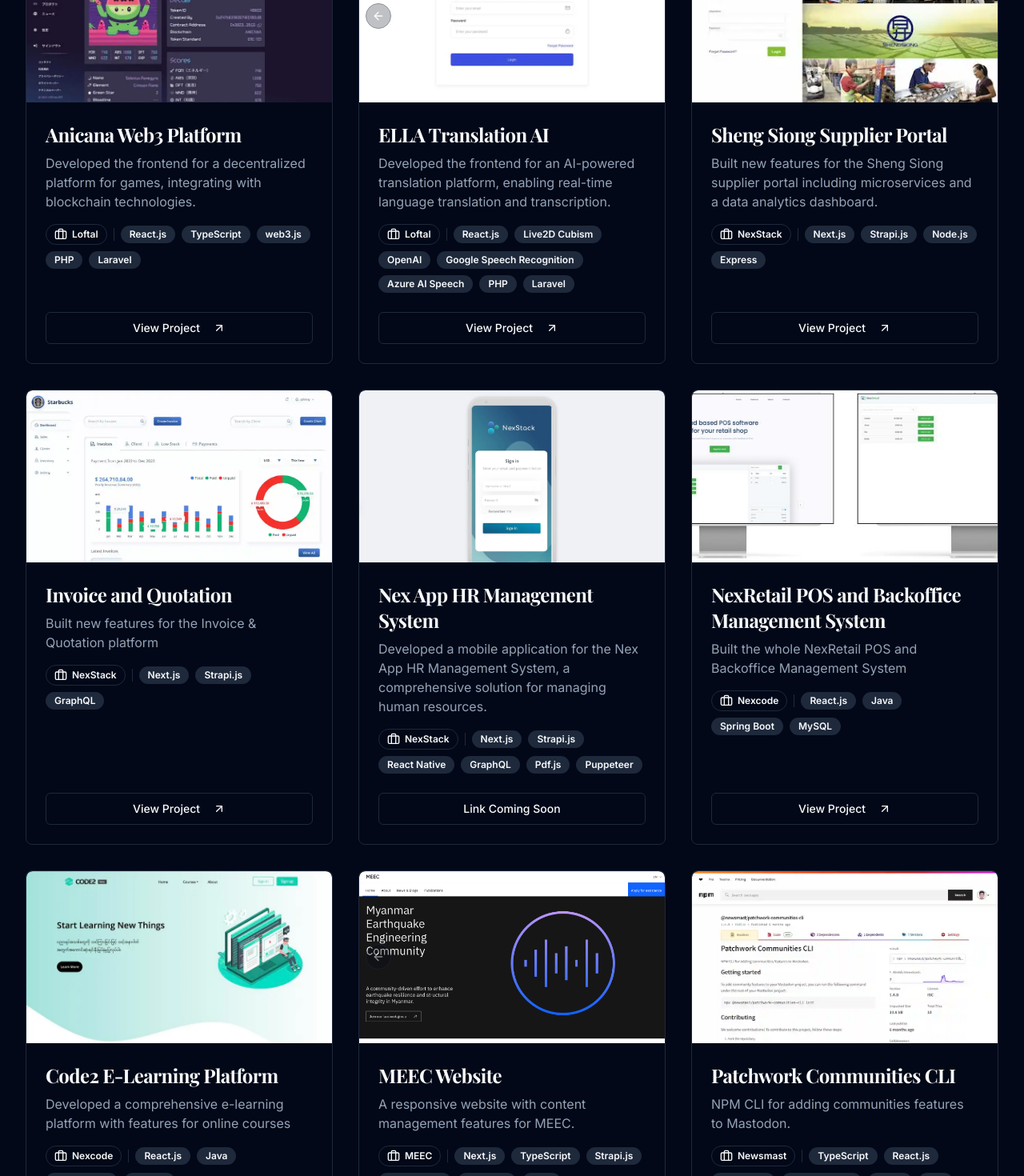
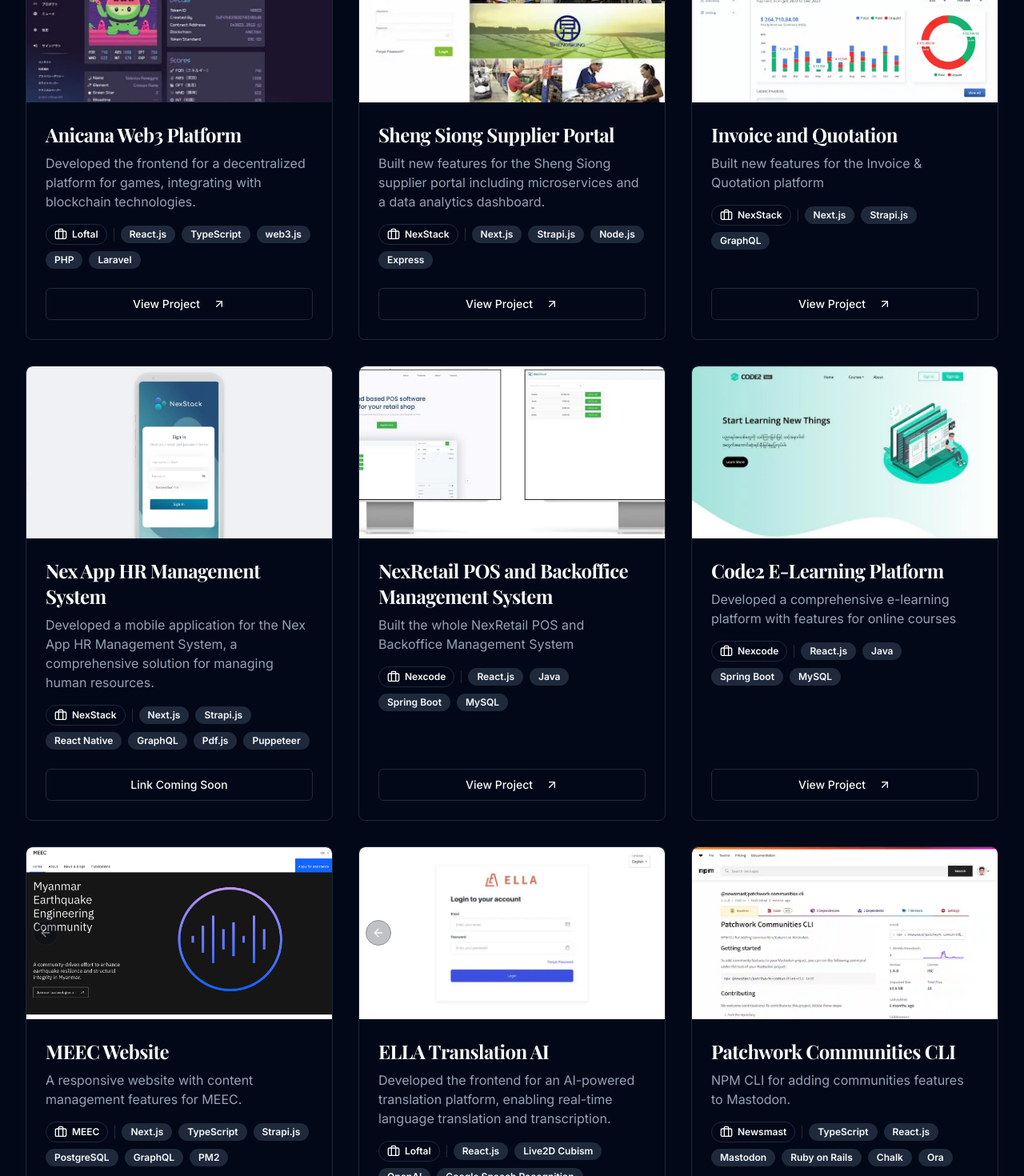
Before and after one commit to channyeintun/portfolio, a Next.js app: page /projects in a window 1280 px wide. Shown: the part 940-2410 px from the top of the page at 80% size. Built offline with nearby package versions, Linux system fonts and the light colour scheme.

Commit message:
Update page.tsx

```diff
--- a/src/app/projects/page.tsx
+++ b/src/app/projects/page.tsx
@@ -57,15 +57,6 @@
     company: "Loftal",
   },
   {
-    title: "ELLA Translation AI",
-    description: "Developed the frontend for an AI-powered translation platform, enabling real-time language translation and transcription.",
-    techStack: ["React.js", "Live2D Cubism", "OpenAI", "Google Speech Recognition", "Azure AI Speech", "PHP", "Laravel"],
-    images: [ellsa, live2dcubism],
-    link: "https://translate-dev.loftal.jp/",
-    dataAiHint: "Loftal",
-    company: "Loftal",
-  },
-  {
     title: "Sheng Siong Supplier Portal",
     description: "Built new features for the Sheng Siong supplier portal including microservices and a data analytics dashboard.",
     techStack: ["Next.js", "Strapi.js", "Node.js", "Express"],
@@ -119,6 +110,15 @@
     dataAiHint: "website development",
     company: "MEEC"
   },
+   {
+    title: "ELLA Translation AI",
+    description: "Developed the frontend for an AI-powered translation platform, enabling real-time language translation and transcription.",
+    techStack: ["React.js", "Live2D Cubism", "OpenAI", "Google Speech Recognition", "Azure AI Speech", "PHP", "Laravel"],
+    images: [ellsa, live2dcubism],
+    link: "https://translate-dev.loftal.jp/",
+    dataAiHint: "Loftal",
+    company: "Loftal",
+  },
   {
     title: "Patchwork Communities CLI",
     description: "NPM CLI for adding communities features to Mastodon.",
```
